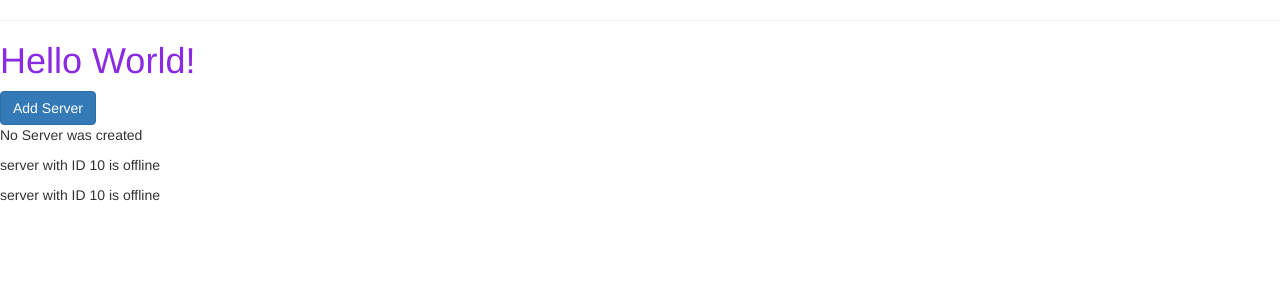
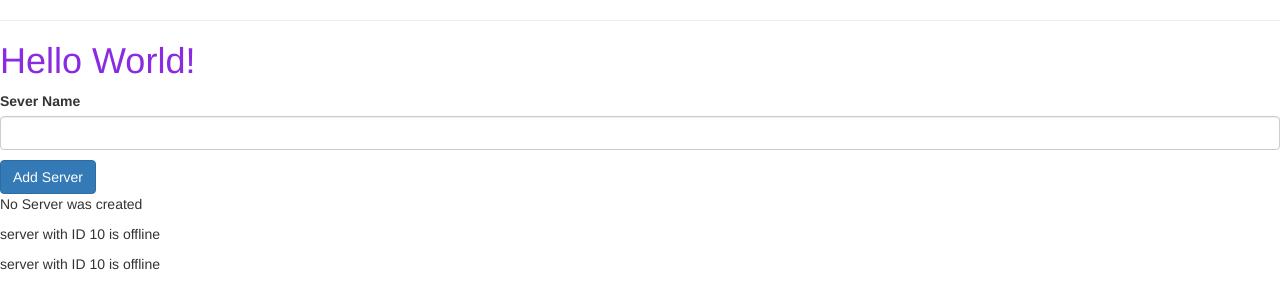
Before and after one commit to shiva-sondakar/angular-projects, an Angular app in the folder project1/: page / in a window 1280 px wide. Shown: the top 308 px of the page. Built offline with nearby package versions, Linux system fonts and the light colour scheme.

Commit message:
passing and using data with event binding

```diff
--- a/project1/src/app/servers/servers.component.html
+++ b/project1/src/app/servers/servers.component.html
@@ -1,3 +1,9 @@
+<label>Sever Name</label>
+<input type="text"
+       class="form-control"
+       (input)="onUpdateServerName($event)">
+       <p>{{ serverName }}</p>
+
 <button
       class="btn btn-primary"
       [disabled]="!allowNewSever"
--- a/project1/src/app/servers/servers.component.ts
+++ b/project1/src/app/servers/servers.component.ts
@@ -9,6 +9,8 @@
 export class ServersComponent implements OnInit {
    allowNewSever= false;
    serverCreationStatus='No Server was created';
+   serverName='';
+
   constructor() {
     setTimeout(() =>{
       this.allowNewSever = true;
@@ -20,4 +22,8 @@
   onCreateServer(){
       this.serverCreationStatus='Server was Created';
   }
+    onUpdateServerName(evene:Event){
+      this.serverName=(<HTMLInputElement>event.target).value;
+    }
+
 }
```
